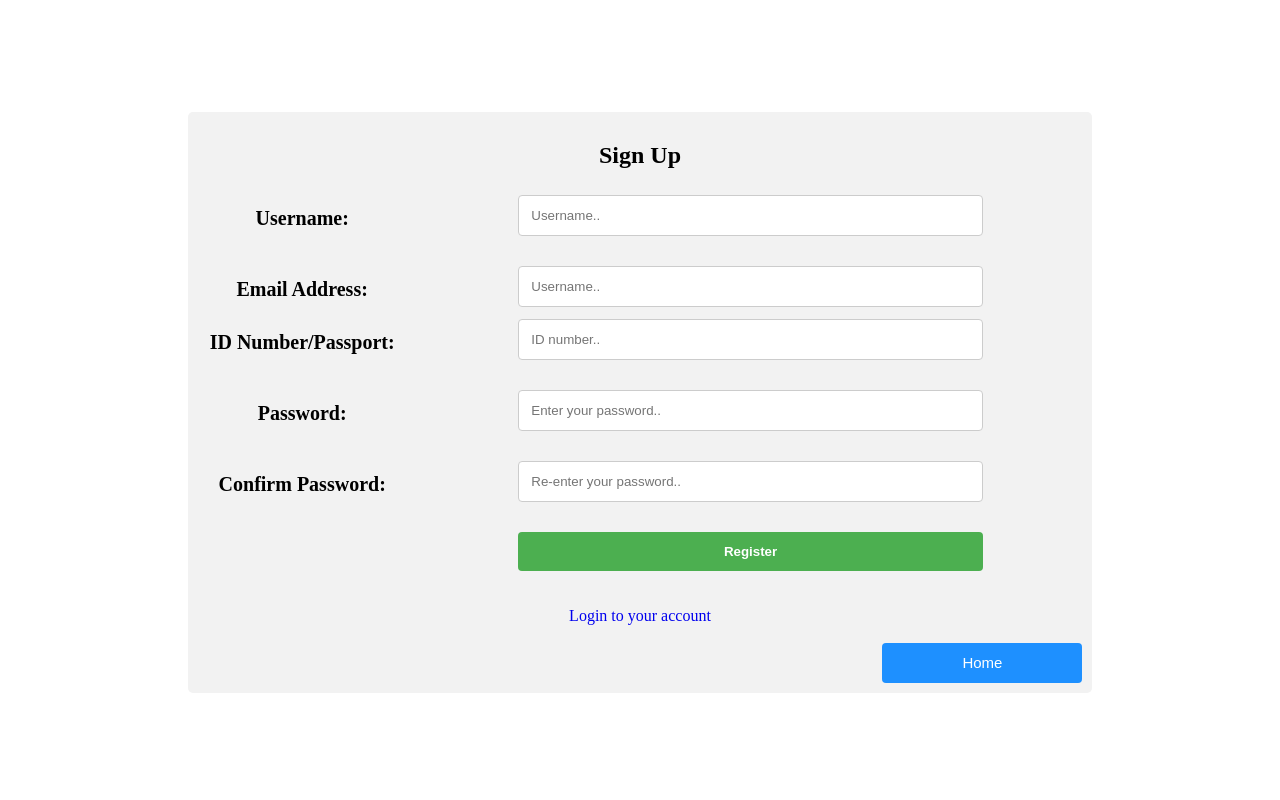
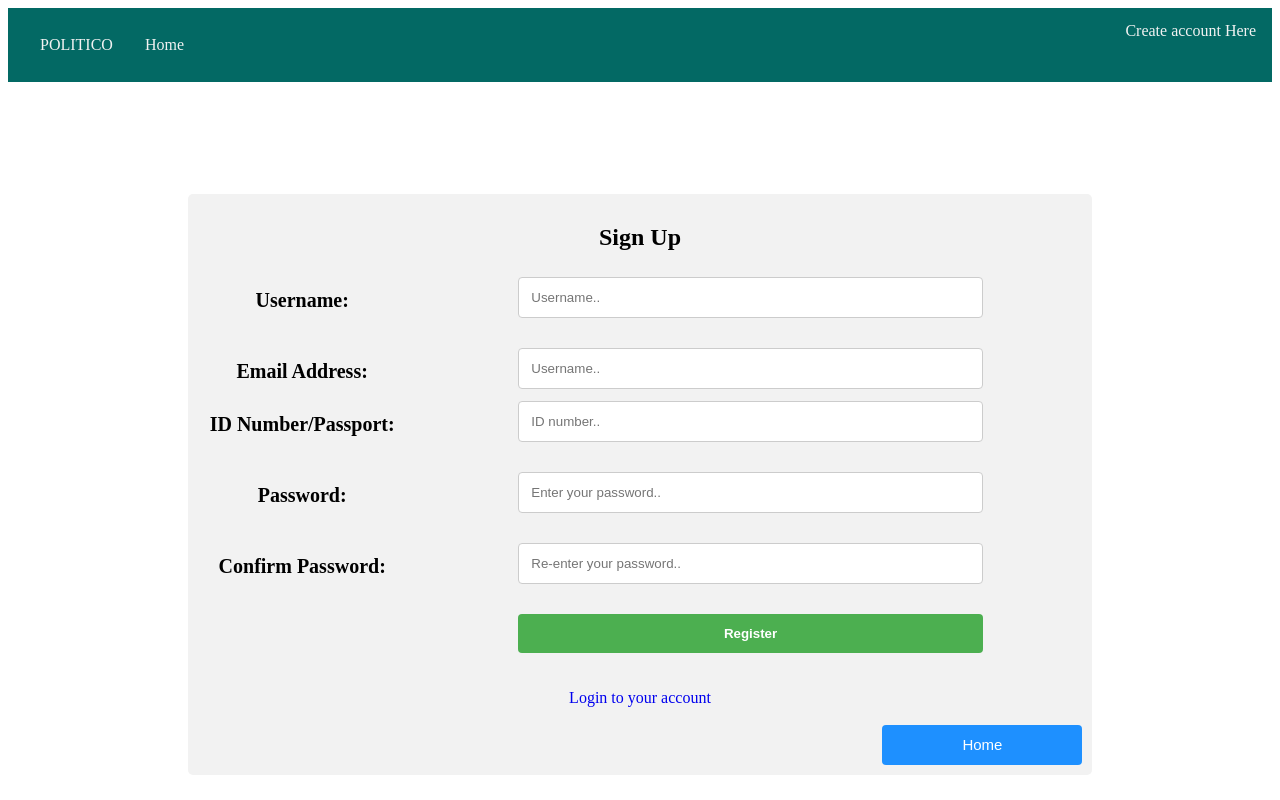
Before and after one commit to wensjuma/Politico, a plain HTML site: page UI/account/signup.html in a window 1280 px wide. Drawn offline with Linux system fonts and the light colour scheme.

Commit message:
Add navigation bar on login and signup page

```diff
--- a/UI/account/signup.html
+++ b/UI/account/signup.html
@@ -20,6 +20,20 @@
     }
 </style>
 <body>
+  <div class="topnav">
+      <div class="top-left">
+              <a href="#" class="title">POLITICO</a>
+              <a href="../index.html">Home</a>
+
+
+      </div>
+
+    <div class="top-right">
+        Create account Here
+  </div>
+
+  </div>
+  </script>
      <div class="main">
        <center>
         <div class="container">
```
Also changed, not shown: UI/account/login.html (+13 -0 lines).
